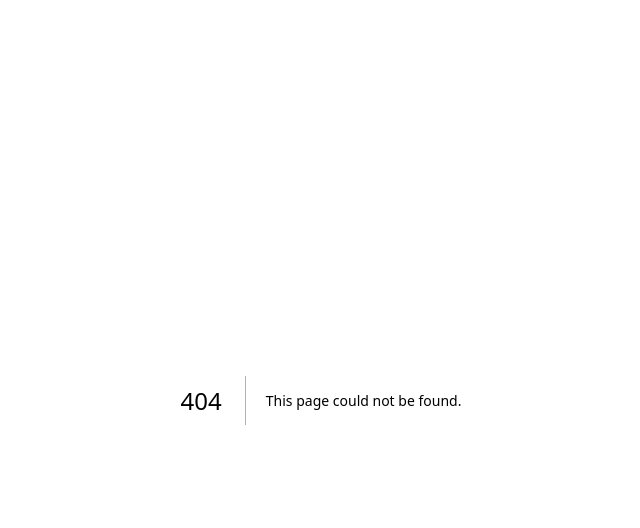
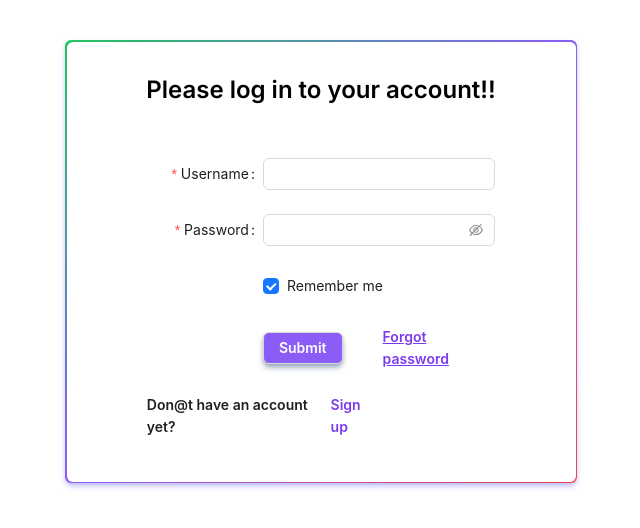
Before and after one commit to muhamash/next-contentAi, a Next.js app: page /login in a window 1280 px wide. Before the commit this address had no page. Shown: the top 528 px of the page, without its empty margins (319-959 px from the left). Built offline with nearby package versions, Linux system fonts and the light colour scheme.

Commit message:
login component

```diff
--- a/src/app/components/login/login.tsx
+++ /dev/null
@@ -1,115 +0,0 @@
-import React from 'react';
-import { Button, Checkbox, Form, Input } from 'antd';
-import TypingAnimation from './typingAnimation';
-
-const onFinish = (values: any) => {
-    console.log('Success:', values);
-};
-
-const onFinishFailed = (errorInfo: any) => {
-    console.log('Failed:', errorInfo);
-};
-
-const Login: React.FC = () => (
-    <div className='py-10'>
-        <div className='w-[40%] flex mx-auto bg-gradient-to-br from-green-500 via-violet-500 to-red-500 p-[1.5px] rounded-md shadow-md shadow-[#9c9ef693]'>
-            <div className='bg-white w-full flex flex-col items-center rounded-md'>
-                <div className="py-3">
-                    <p className="text-2xl font-OpenSans font-semibold">
-                        <TypingAnimation message=" Please log in to your account!! " />
-                    </p>
-                </div>
-
-                <Form
-                    className='flex flex-col mx-auto py-5'
-                    name="basic"
-                    labelCol={{
-                        span: 8,
-                    }}
-                    wrapperCol={{
-                        span: 16,
-                    }}
-                    style={{
-                        maxWidth: 600,
-                    }}
-                    initialValues={{
-                        remember: true,
-                    }}
-                    onFinish={onFinish}
-                    onFinishFailed={onFinishFailed}
-                    autoComplete="off"
-                >
-                    <Form.Item
-                        label="Username"
-                        name="username"
-                        rules={[
-                            {
-                                required: true,
-                                message: 'Please input your username!',
-                            },
-                        ]}
-                    >
-                        <Input />
-                    </Form.Item>
-
-                    <Form.Item
-                        label="Password"
-                        name="password"
-                        rules={[
-                            {
-                                required: true,
-                                message: 'Please input your password!',
-                            },
-                        ]}
-                    >
-                        <Input.Password />
-                    </Form.Item>
-
-                    <Form.Item
-                        name="remember"
-                        valuePropName="checked"
-                        wrapperCol={{
-                            offset: 8,
-                            span: 16,
-                        }}
-                    >
-                        <Checkbox>Remember me</Checkbox>
-                    </Form.Item>
-
-                    <Form.Item
-                        wrapperCol={{
-                            offset: 8,
-                            span: 16,
-                        }}
-                    >
-                        <div className='flex justify-between items-center'>
-                            <Button
-                                className='bg-violet-500 text-white font-OpenSans font-semibold shadow-md shadow-slate-400'
-                                type="submit" htmlType="submit">
-                                Submit
-                            </Button>
-                            <div>
-                                <p className='text-violet-600 font-OpenSans font-semibold cursor-pointer hover:text-red-700 underline'>
-                                    Forgot password
-                                </p>
-                            </div>
-                        </div>
-                    </Form.Item>
-
-                    <Form.Item>
-                        <div className='flex justify-between'>
-                            <p className='font-OpenSans font-semibold'>
-                                Don't have an account yet?
-                            </p>
-                            <p className='font-OpenSans text-violet-600 font-semibold cursor-pointer hover:text-red-700'>
-                                Sign up
-                            </p>
-                        </div>
-                    </Form.Item>
-                </Form>
-            </div>
-        </div>
-    </div>
-);
-
-export default Login;
--- a/src/app/pages/home.tsx
+++ b/src/app/home/home.tsx
@@ -1,9 +1,9 @@
 'use client'
 
-import Nav from "../components/nav";
+import Nav from "./nav";
 import React from "react"
 import {motion} from 'framer-motion'
-import Login from "../components/login/login";
+import Login from "../login/page";
 
 const HomePage = () => {
     return (
@@ -18,7 +18,6 @@ const HomePage = () => {
                 }}
             >
                 <Nav />
-                <Login/>
             </motion.div>
         </div>
     );
--- a/src/app/components/nav.tsx
+++ b/src/app/home/nav.tsx
@@ -1,17 +1,25 @@
-'use client'
 
 import { PhoneOutlined } from '@ant-design/icons';
-import Link from 'next/link';
-import { useRouter } from 'next/router';
+import { useRouter } from 'next/navigation';
+// import Link from 'next/link';
+// import Router from 'next/router';
 
-const handleLoginClick = () => {
-  const router = useRouter();
-  router.push('./login/login.tsx');
-};
+// const handleLoginClick = () => {
+//   const router = useRouter();
+//   router.push('./login/login.tsx');
+// };
 
 
 const Nav = () =>
 {
+    const router = useRouter();
+
+    const loginClick = () =>
+    {
+        router.push( 'login/login'
+        )
+    }
+
     return (
         <div className="flex justify-evenly px-5 py-10">
             <div className="text-blue-600 text-3xl">
@@ -43,11 +51,11 @@ const Nav = () =>
                     </div>
                 </div>
                 {/* user log in */ }
-                <Link href={'./login/login.tsx'}>
-                    <a  onClick={() => console.log( 'clicked' )} className='bg-blue-500 hover:bg-blue-700 text-white font-bold py-3 px-6 rounded shadow-md shadow-violet-200'>
+                <div>
+                    <button  onClick={() => loginClick} className='bg-blue-500 hover:bg-blue-700 text-white font-bold py-3 px-6 rounded shadow-md shadow-violet-200'>
                         Login
-                    </a>
-                </Link>
+                    </button>
+                </div>
             </div>
         </div>
     )
--- /dev/null
+++ b/src/app/login/page.tsx
@@ -0,0 +1,147 @@
+'use client'
+
+import React, { useEffect } from 'react';
+import { Button, Checkbox, Form, Input } from 'antd';
+import TypingAnimation from '../../components/typingAnimation';
+
+const Login = () =>
+{
+    const onFinish = ( values: any ) =>
+    {
+        console.log( 'Success:', values );
+    };
+
+    const onFinishFailed = ( errorInfo: any ) =>
+    {
+        console.log( 'Failed:', errorInfo );
+    };
+
+    // useEffect( () =>
+    // {
+    //     const onFinish = ( values: any ) =>
+    //     {
+    //         console.log( 'Success:', values );
+    //     };
+
+    //     const onFinishFailed = ( errorInfo: any ) =>
+    //     {
+    //         console.log( 'Failed:', errorInfo );
+    //     };
+    // } )
+
+    // function onFinish ( values: any ): void
+    // {
+    //     throw new Error( values );
+    // }
+
+    // function onFinishFailed ( errorInfo: any ): void
+    // {
+    //     throw new Error( 'Function not implemented.' );
+    // }
+
+    return (
+        <div className='py-10'>
+            <div className='w-[40%] flex mx-auto bg-gradient-to-br from-green-500 via-violet-500 to-red-500 p-[1.5px] rounded-md shadow-md shadow-[#9c9ef693]'>
+                <div className='bg-white w-full flex flex-col items-center rounded-md'>
+                    <div className="py-3">
+                        <p className="text-2xl font-OpenSans font-semibold">
+                            <TypingAnimation message=" Please log in to your account!! " />
+                        </p>
+                    </div>
+
+                    <Form
+                        className='flex flex-col mx-auto py-5'
+                        name="basic"
+                        labelCol={{
+                            span: 8,
+                        }}
+                        wrapperCol={{
+                            span: 16,
+                        }}
+                        style={{
+                            maxWidth: 600,
+                        }}
+                        initialValues={{
+                            remember: true,
+                        }}
+                        onFinish={onFinish}
+                        onFinishFailed={onFinishFailed}
+                        autoComplete="off"
+                    >
+                        <Form.Item
+                            label="Username"
+                            name="username"
+                            rules={[
+                                {
+                                    required: true,
+                                    message: 'Please input your username!',
+                                },
+                            ]}
+                        >
+                            <Input />
+                        </Form.Item>
+
+                        <Form.Item
+                            label="Password"
+                            name="password"
+                            rules={[
+                                {
+                                    required: true,
+                                    message: 'Please input your password!',
+                                },
+                            ]}
+                        >
+                            <Input.Password />
+                        </Form.Item>
+
+                        <Form.Item
+                            name="remember"
+                            valuePropName="checked"
+                            wrapperCol={{
+                                offset: 8,
+                                span: 16,
+                            }}
+                        >
+                            <Checkbox>Remember me</Checkbox>
+                        </Form.Item>
+
+                        <Form.Item
+                            wrapperCol={{
+                                offset: 8,
+                                span: 16,
+                            }}
+                        >
+                            <div className='flex items-center gap-10'>
+                                <div>
+                                     <Button
+                                    className='bg-violet-500 text-white font-OpenSans font-semibold shadow-md shadow-slate-400'
+                                    htmlType="submit">
+                                    Submit
+                                    </Button>
+                               </div>
+                                <div>
+                                    <p className='text-violet-600 font-OpenSans font-semibold cursor-pointer hover:text-red-700 underline'>
+                                        Forgot password
+                                    </p>
+                                </div>
+                            </div>
+                        </Form.Item>
+
+                        <Form.Item>
+                            <div className='flex justify-center'>
+                                <p className='font-OpenSans font-semibold'>
+                                    Don@t have an account yet?
+                                </p>
+                                <p className='font-OpenSans text-violet-600 font-semibold cursor-pointer hover:text-red-700'>
+                                    Sign up
+                                </p>
+                            </div>
+                        </Form.Item>
+                    </Form>
+                </div>
+            </div>
+        </div>
+    )
+};
+
+export default Login;
--- a/src/app/page.tsx
+++ b/src/app/page.tsx
@@ -1,6 +1,6 @@
 'use client'
 
-import HomePage from './pages/home';
+import HomePage from './home/home';
 export default function Home ()
 {
   return (
--- a/src/app/components/login/typingAnimation.tsx
+++ b/src/components/typingAnimation.tsx
@@ -1,3 +1,5 @@
+'use client'
+
 import React, { useState, useEffect } from 'react';
 
 interface TypingAnimationProps {
@@ -5,7 +7,7 @@ interface TypingAnimationProps {
 }
 
 const TypingAnimation: React.FC<TypingAnimationProps> = (props) => {
-    const message = props.message.trim(); // Trim any leading/trailing spaces
+    const message = props.message.trim();
     const [currentText, setCurrentText] = useState<string>('');
     const [isTyping, setIsTyping] = useState<boolean>(true);
 
```
